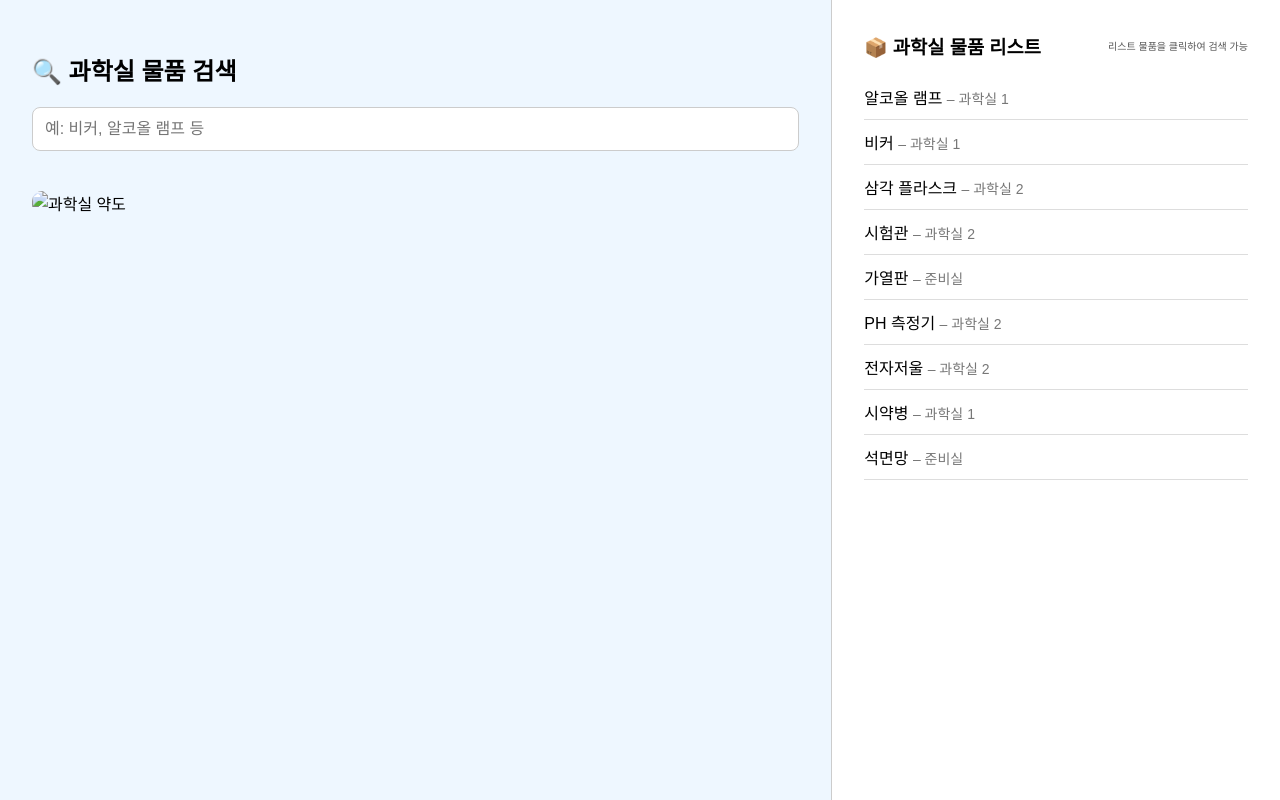
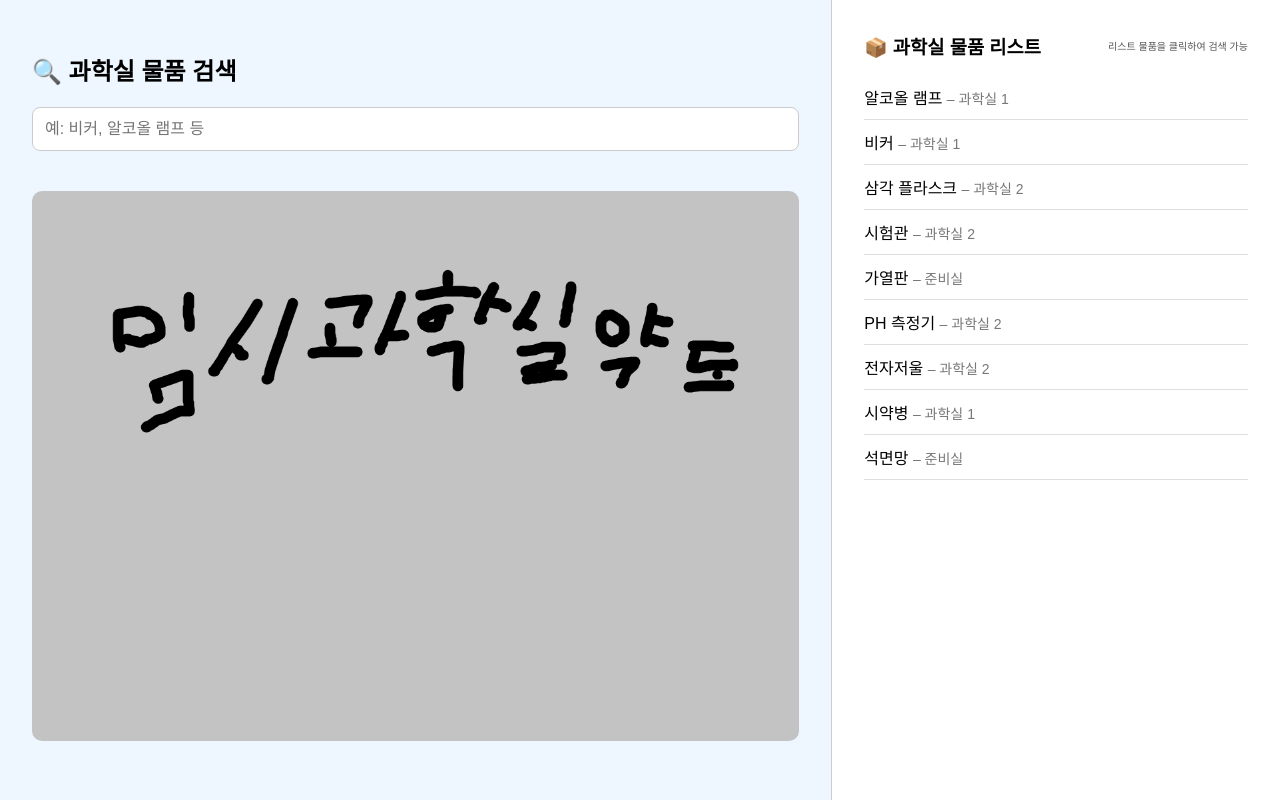
Before and after one commit to jeonsuho/ScienceLaboratory, a plain HTML site: page index.html in a window 1280 px wide. Drawn offline with Linux system fonts and the light colour scheme.

Commit message:
사진 이름 수정

```diff
--- a/index.html
+++ b/index.html
@@ -158,7 +158,7 @@
       </ul>
 
       <div id="map-container">
-        <img src="floor-map01.png" alt="과학실 약도" />
+        <img src="floor-map.png" alt="과학실 약도" />
 
         <!-- 위치 마커 -->
         <div id="marker-lab1" class="marker" style="top: 30%; left: 25%; display: none;"></div>
```
